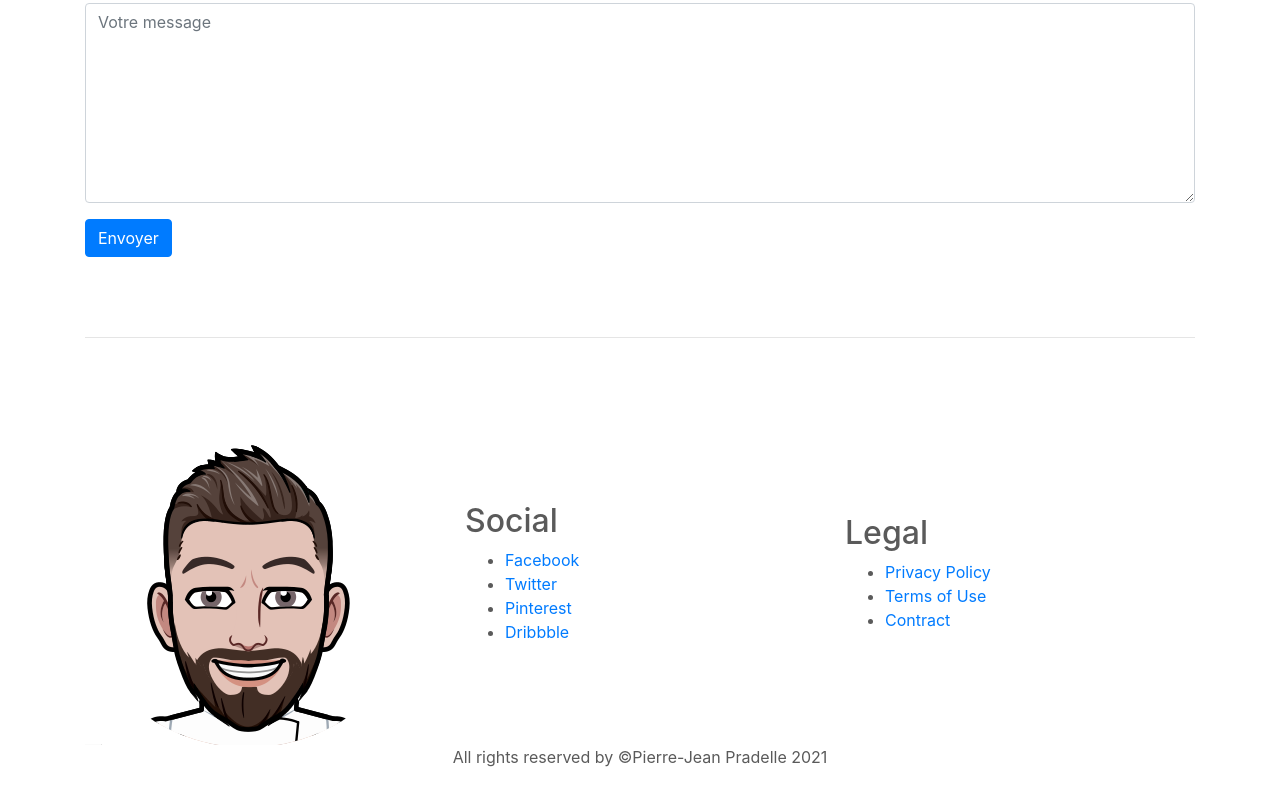
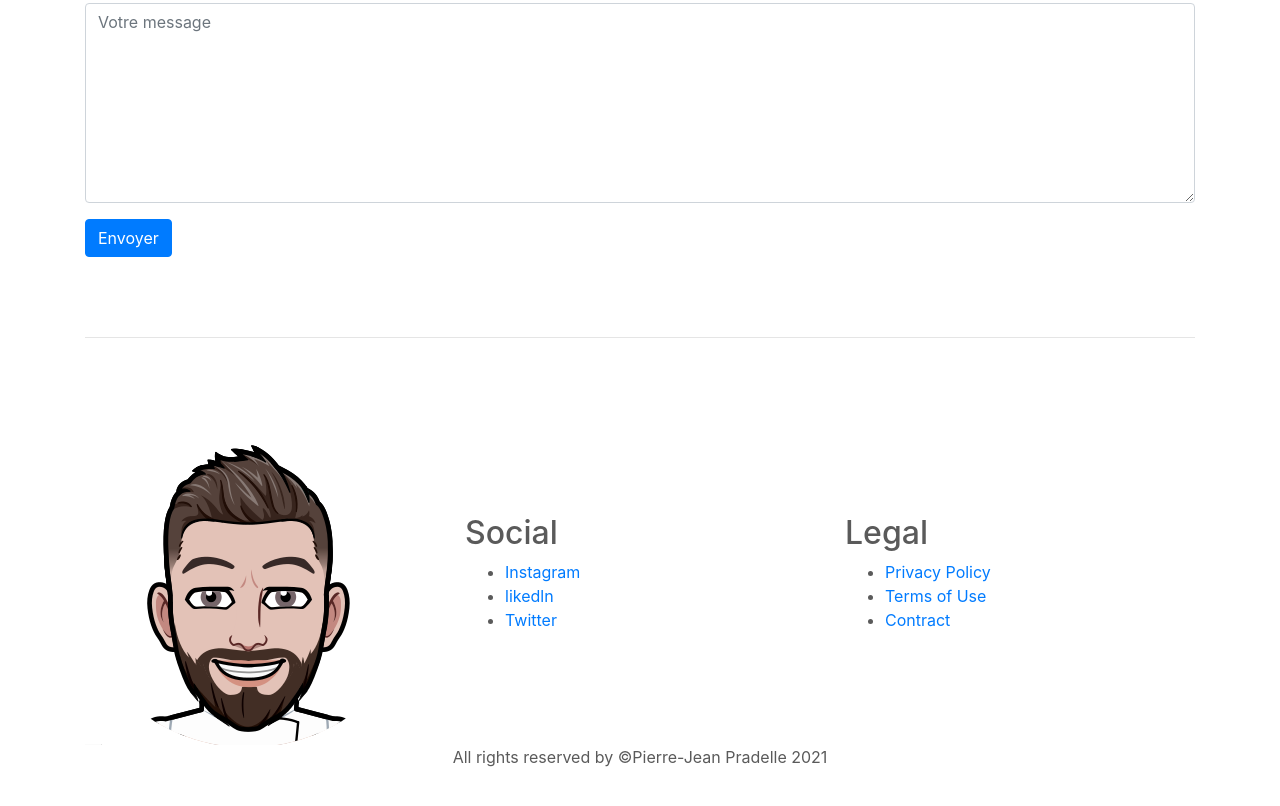
Before and after one commit to PJ921/Portfolio-2eme-annee, a plain HTML site: page index.html in a window 1280 px wide. Shown: the part 1972-2778 px from the top of the page. Drawn offline with nearby package versions, Linux system fonts and the light colour scheme.

Commit message:
liens footer

```diff
--- a/index.html
+++ b/index.html
@@ -206,10 +206,9 @@
         <div class="col">
           <h2>Social</h2>
           <ul>
-            <li><a href="#">Facebook</a></li>
-            <li><a href="#">Twitter</a></li>
-            <li><a href="#">Pinterest</a></li>
-            <li><a href="#">Dribbble</a></li>
+            <li><a href="https://www.instagram.com/oopj_p/">Instagram</a></li>
+            <li><a href="https://www.linkedin.com/feed/">likedln</a></li>
+            <li><a href="https://twitter.com/PeJy11">Twitter</a></li>
           </ul>
         </div>
         <div class="col">
```
